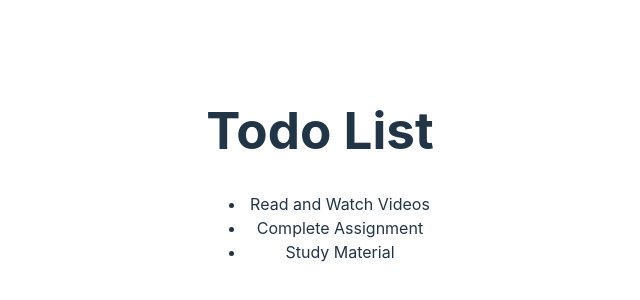
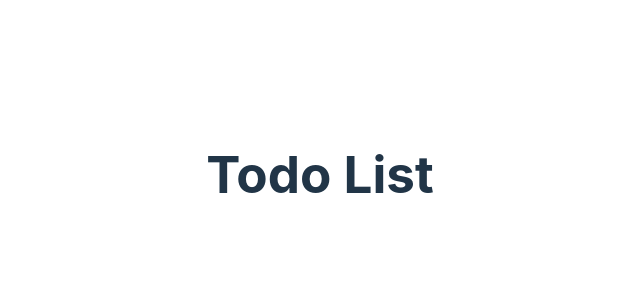
Before and after one commit to sarross88/-react-todo-hawk-, a React (Vite) app: page / in a window 1280 px wide. Shown: the part 226-526 px from the top of the page, without its empty margins (320-960 px from the left). Built offline with nearby package versions, Linux system fonts and the light colour scheme.

Commit message:
add AddTodoForm and TodoList components

```diff
--- /dev/null
+++ b/src/AddTodoForm.jsx
@@ -0,0 +1,9 @@
+const AddTodoForm = () => {
+<form>
+<label htmlFor="todoTitle">Title</label>
+<input id="todoTitle" type="text" />
+<button type='submit'>Add</button>
+</form>
+}
+
+export default AddTodoForm;
--- a/src/App.jsx
+++ b/src/App.jsx
@@ -1,18 +1,6 @@
 import './App.css'
-
-let todoList = [
-  {
-id: 1,
-title: 'Read and Watch Videos',
-},
-{
-id: 2,
-title: 'Complete Assignment',
-},
-{
-id: 3,
-title: 'Study Material',
-}];
+import TodoList from './TodoList.jsx'
+import AddTodoForm from './AddTodoForm.jsx'
 
 
 function App() {
@@ -20,11 +8,10 @@
   return (
     <div>
      <h1>Todo List</h1>
-     <ul>{todoList.map((item) => (
-      <li key={item.id}>{item.title}</li>
-    ))}</ul>
+   <AddTodoForm></AddTodoForm>
+   <TodoList></TodoList>
    </div>
   )
 }
 
-export default App
+export default App;
--- /dev/null
+++ b/src/TodoList.jsx
@@ -0,0 +1,23 @@
+const todoList = [
+    {
+        id: 1,
+        title: 'Read Material'
+    },
+    {
+        id: 2,
+        title: 'Do assignment'
+    },
+    {
+        id: 3,
+        title: 'Study Material'
+    },
+];
+
+const TodoList = () => {
+        <ul>{todoList.map((item) => (
+            <li key={item.id}>{item.title}</li>
+          ))}
+          </ul>
+}
+
+export default TodoList;
```
